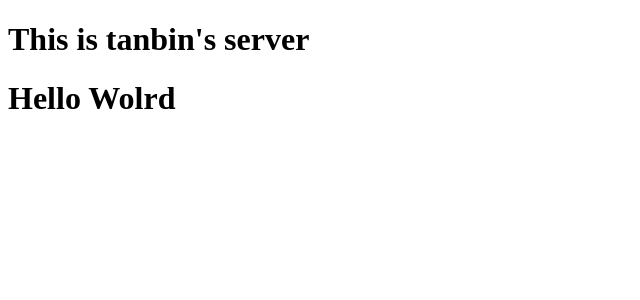
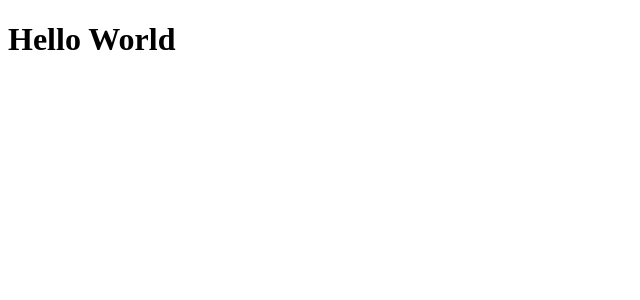
Before and after one commit to TanbinHossainHimel/test-ci-cd-angular, an Angular app: page / in a window 1280 px wide. Shown: the top 300 px of the page, without its empty margins (0-640 px from the left). Built offline with nearby package versions, Linux system fonts and the light colour scheme.

Commit message:
#main changed

```diff
--- a/src/app/app.component.html
+++ b/src/app/app.component.html
@@ -1,2 +1 @@
-<h1>This is tanbin's server</h1>
-<h1>Hello Wolrd</h1>
+<h1>Hello World</h1>
```
